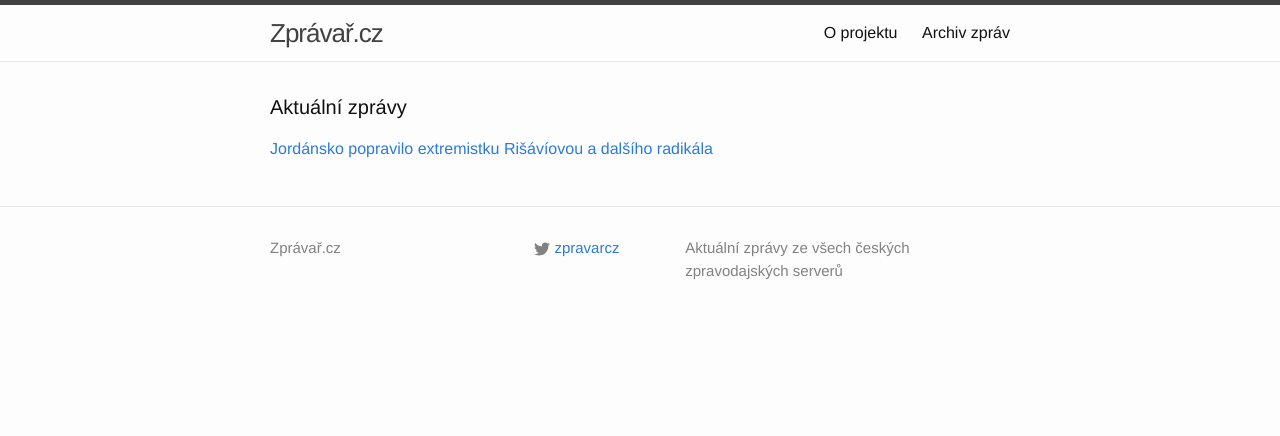
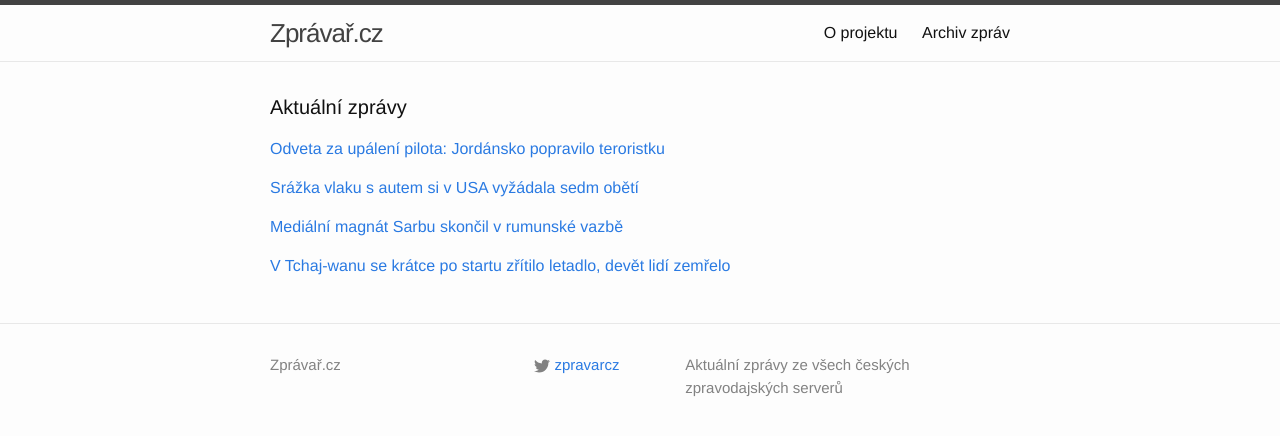
Before and after one commit to adliska/zpravar, a Jekyll site: the page built from index.html, in a window 1280 px wide. Shown: the top 436 px of the page. Built offline with Jekyll 4.4.1, drawn with Linux system fonts in a browser that asks for light colours.

Commit message:
zpravar news update

```diff
--- a/index.html
+++ b/index.html
@@ -5,12 +5,35 @@ layout: default
 <div class="home">
     <h1 class="page-heading">Aktuální zprávy</h1>
 
-<p><a href="javascript:;" onclick="toggle_visibility('zpravy0')">Jordánsko popravilo extremistku Rišávíovou a dalšího radikála</a></p>
+<p><a href="javascript:;" onclick="toggle_visibility('zpravy0')">Odveta za upálení pilota: Jordánsko popravilo teroristku</a></p>
 <div id="zpravy0" style="display:none">
 <ul>
+<li><a href=http://zpravy.aktualne.cz/zahranici/odveta-za-upaleni-pilota-jordansko-popravilo-teroristku/r~13f448b6ac2f11e49e4b0025900fea04/>Odveta za upálení pilota: Jordánsko popravilo teroristku - zpravy.aktualne.cz</a></li>
+<li><a href=http://www.ceskatelevize.cz/ct24/svet/300511-odplata-za-vrazdu-pilota-amman-popravil-extremistku-risaviovou/>Odplata za vraždu pilota: Ammán popravil extremistku Rišávíovou - www.ceskatelevize.cz</a></li>
 <li><a href=http://www.ceskenoviny.cz/zpravy/zpravy/jordansko-popravilo-extremistku-risaviovou-a-dalsiho-radikala/1177097>Jordánsko popravilo extremistku Rišávíovou a dalšího radikála - www.ceskenoviny.cz</a></li>
 <li><a href=http://www.novinky.cz/zahranicni/blizky-a-stredni-vychod/360661-jordansko-popravilo-teroristku-risaviovou.html>Jordánsko popravilo teroristku Rišávíovou - www.novinky.cz</a></li>
 <li><a href=http://www.rozhlas.cz/_zprava/jordansko-popravilo-v-reakci-na-vrazdu-sveho-pilota-extremistku-risaviovou--1451453>Jordánsko popravilo v reakci na vraždu svého pilota extremistku Rišávíovou - www.rozhlas.cz</a></li>
 <li><a href=http://zpravy.idnes.cz/jordansko-popravilo-extremistku-risaviovou-a-dalsiho-radikala-pwp-/zahranicni.aspx?c=A150204_044610_zahranicni_wlk>Jordánsko popravilo teroristku a dalšího vězně, reaguje na upálení pilota - zpravy.idnes.cz</a></li>
 </ul>
+</div><p><a href="javascript:;" onclick="toggle_visibility('zpravy1')">Srážka vlaku s autem si v USA vyžádala sedm obětí</a></p>
+<div id="zpravy1" style="display:none">
+<ul>
+<li><a href=http://www.novinky.cz/zahranicni/amerika/360664-srazka-vlaku-s-autem-si-v-usa-vyzadala-sedm-obeti.html>Srážka vlaku s autem si v USA vyžádala sedm obětí - www.novinky.cz</a></li>
+<li><a href=http://zpravy.idnes.cz/srazka-vlaku-a-auta-v-new-yorku-dzx-/zahranicni.aspx?c=A150204_063357_zahranicni_jj>V New Yorku při střetu příměstského vlaku s autem zahynulo šest lidí - zpravy.idnes.cz</a></li>
+<li><a href=http://www.ceskatelevize.cz/ct24/svet/300512-v-new-yorku-se-srazil-vlak-s-autem-7-mrtvych/>V New Yorku se srazil vlak s autem - 7 mrtvých - www.ceskatelevize.cz</a></li>
+</ul>
+</div><p><a href="javascript:;" onclick="toggle_visibility('zpravy2')">Mediální magnát Sarbu skončil v rumunské vazbě </a></p>
+<div id="zpravy2" style="display:none">
+<ul>
+<li><a href=http://www.novinky.cz/zahranicni/evropa/360663-medialni-magnat-sarbu-skoncil-v-rumunske-vazbe.html>Mediální magnát Sarbu skončil v rumunské vazbě  - www.novinky.cz</a></li>
+<li><a href=http://www.ceskenoviny.cz/zpravy/zpravy/rumunsky-soud-poslal-medialniho-magnata-sarbua-na-30-dni-do-vazby/1177101>Rumunský soud poslal mediálního magnáta Sarbua na 30 dní do vazby - www.ceskenoviny.cz</a></li>
+<li><a href=http://echo24.cz/a/wF8vF>Mediální magnát Sarbu opustil rumunskou vazbu - echo24.cz</a></li>
+</ul>
+</div><p><a href="javascript:;" onclick="toggle_visibility('zpravy3')">V Tchaj-wanu se krátce po startu zřítilo letadlo, devět lidí zemřelo</a></p>
+<div id="zpravy3" style="display:none">
+<ul>
+<li><a href=http://zpravy.idnes.cz/pad-letadla-v-tchaj-wanu-0sp-/zahranicni.aspx?c=A150204_062604_zahranicni_jj>V Tchaj-wanu se krátce po startu zřítilo letadlo, devět lidí zemřelo - zpravy.idnes.cz</a></li>
+<li><a href=http://www.novinky.cz/zahranicni/svet/360662-na-tchajwanu-se-zritilo-letadlo-do-reky.html>Na Tchajwanu se zřítilo letadlo do řeky  - www.novinky.cz</a></li>
+<li><a href=http://www.ceskenoviny.cz/zpravy/zpravy/na-tchaj-wanu-se-zritilo-letadlo-s-58-lidmi-nejmene-dva-mrtvi/1177104>Na Tchaj-wanu se zřítilo letadlo s 58 lidmi, nejméně dva mrtví - www.ceskenoviny.cz</a></li>
+</ul>
 </div></div>
```
